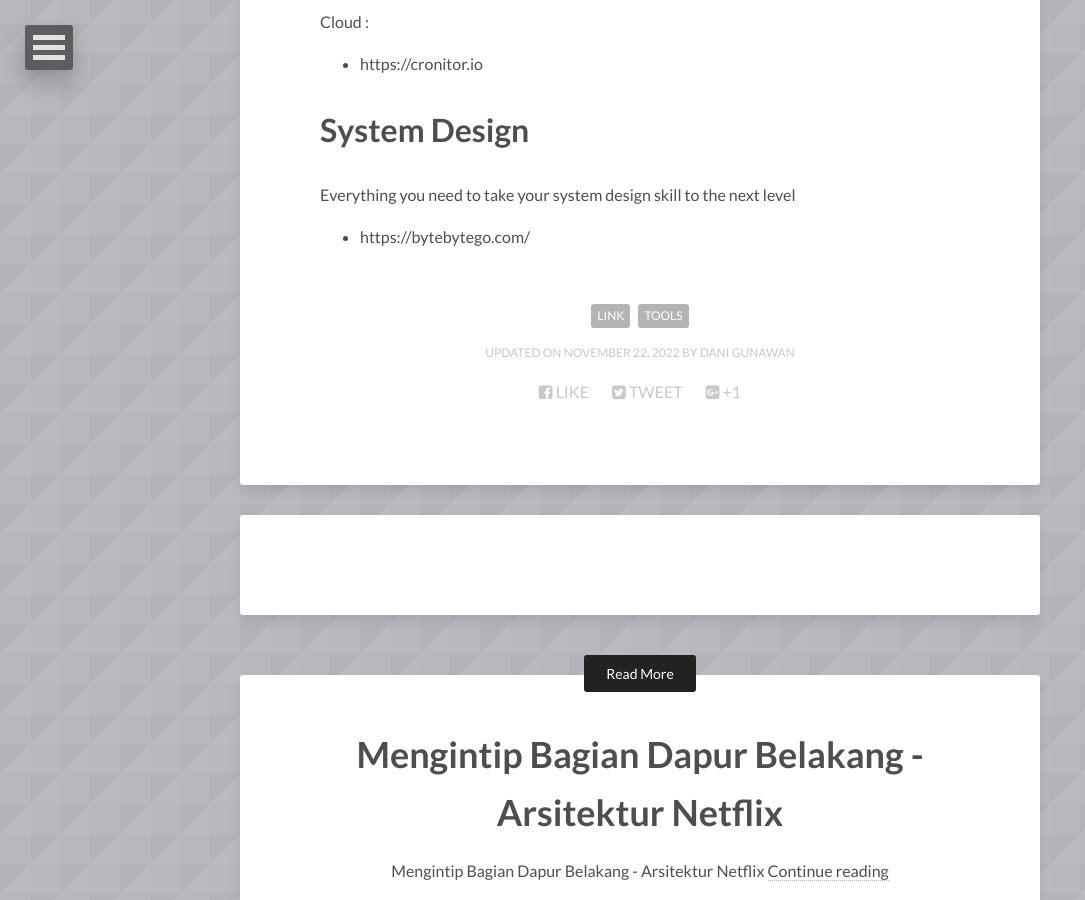
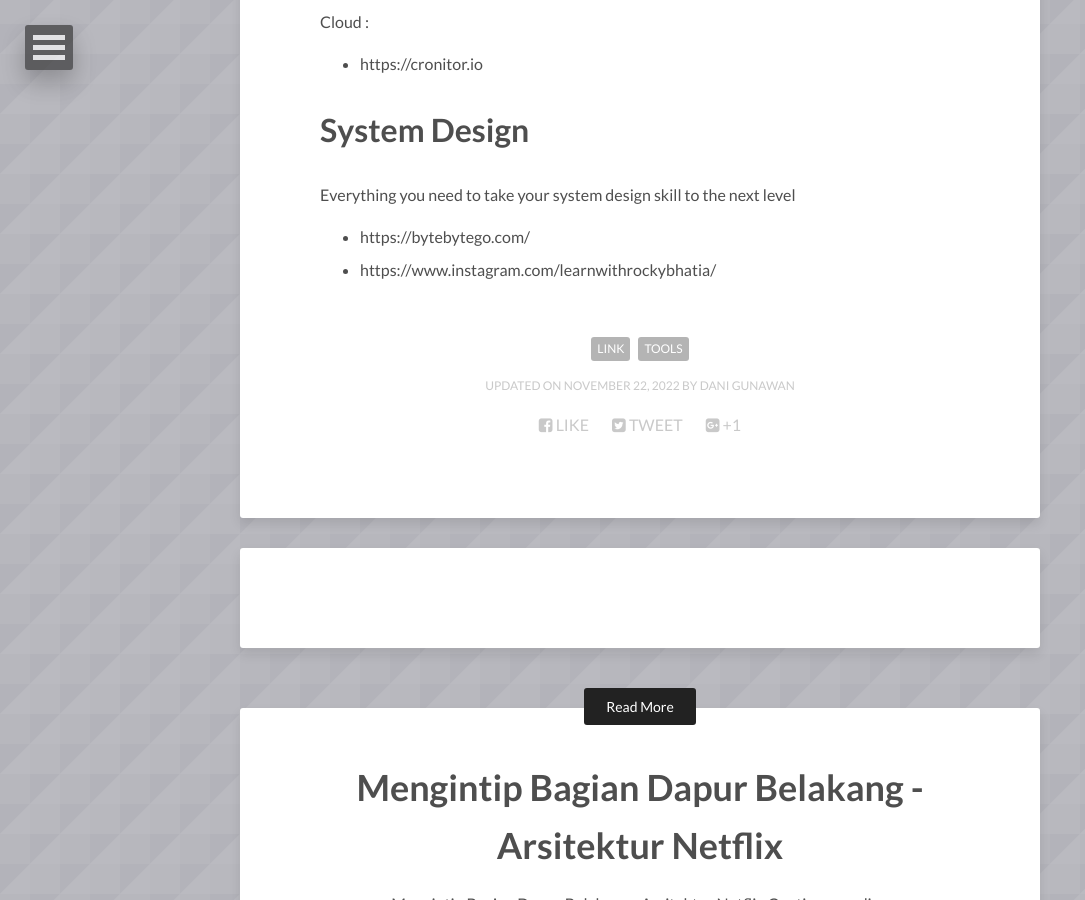
Before and after one commit to danigunawan/danigunawan.github.io, a Jekyll site: the page built from _posts/2022-11-21-kumpulan-link-tools-teknologi-favorit.md, in a window 1280 px wide and 900 px high, scrolled down 786 px. Shown: the whole window, without its empty margins (0-1085 px from the left). Built offline with Jekyll 4.4.1, drawn with Linux system fonts in a browser that asks for light colours; nearby versions of some CDN libraries; comment, search, counter and statistics services are not loaded; some of the changed lines change nothing that is shown.

Commit message:
[ADD POSTING]

```diff
--- a/_posts/2022-11-21-kumpulan-link-tools-teknologi-favorit.md
+++ b/_posts/2022-11-21-kumpulan-link-tools-teknologi-favorit.md
@@ -33,3 +33,4 @@ Everything you need to take your system
 design skill to the next level
 
 - https://bytebytego.com/
+- https://www.instagram.com/learnwithrockybhatia/
```
